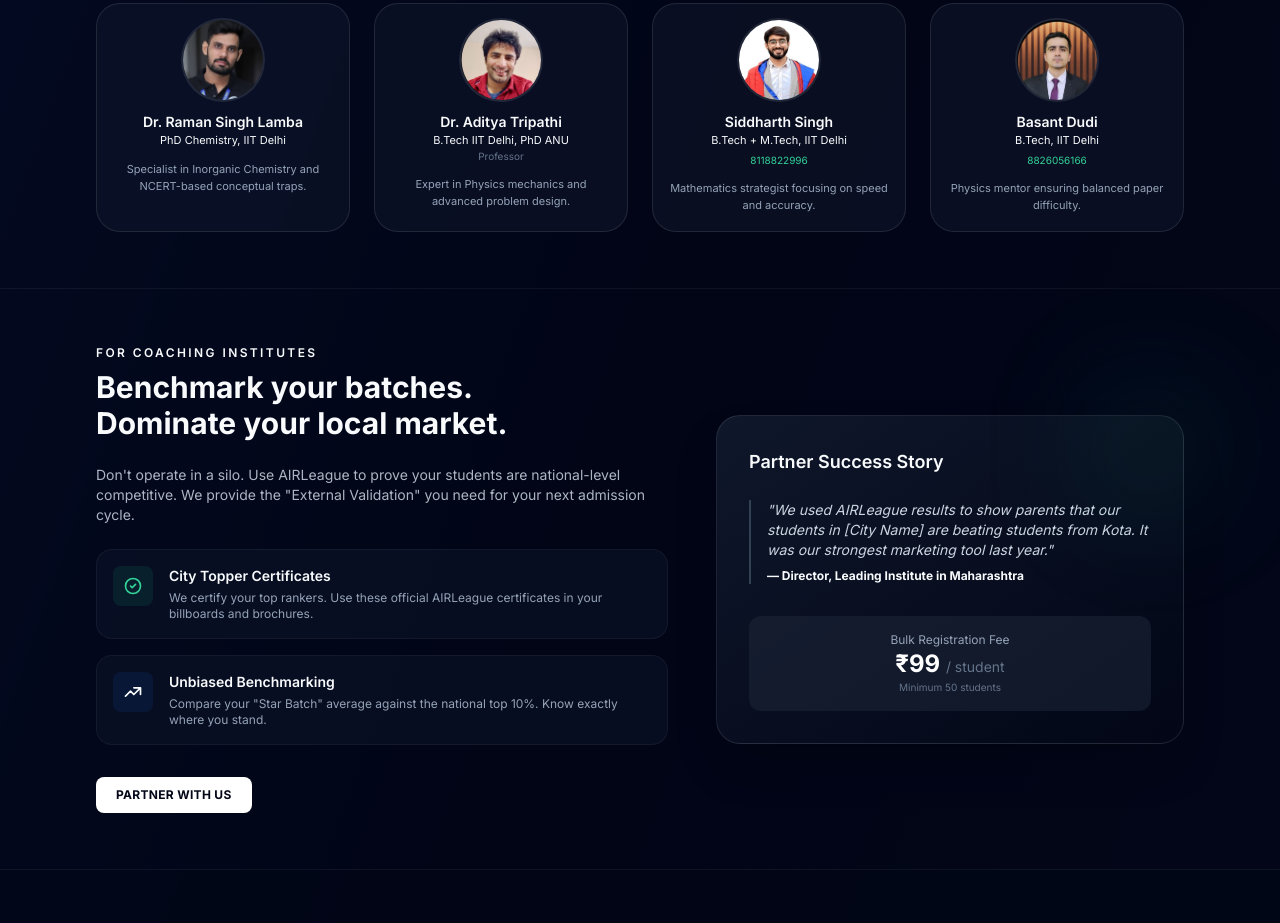
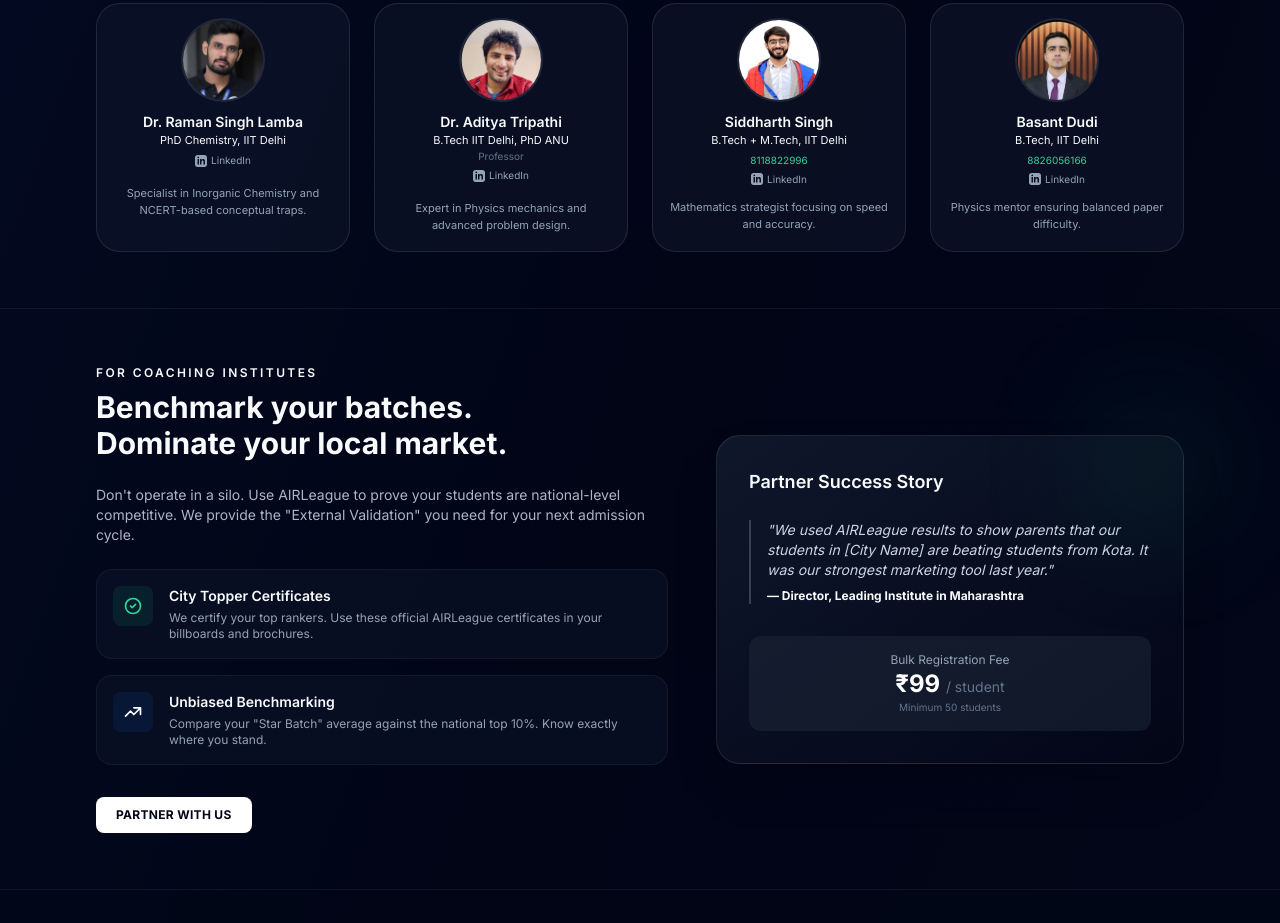
Before and after one commit to ssgrewal3/web, a plain HTML site: page index.html in a window 1280 px wide. Shown: the part 1421-2344 px from the top of the page. Drawn offline with nearby package versions, Linux system fonts and the light colour scheme.

Commit message:
Update index.html

```diff
--- a/index.html
+++ b/index.html
@@ -251,6 +251,10 @@
                         <div>
                             <p class="font-semibold text-slate-50 text-sm">Dr. Raman Singh Lamba</p>
                             <p class="text-[11px] text-primary-200">PhD Chemistry, IIT Delhi</p>
+                            <a href="https://www.linkedin.com/in/raman-singh-lamba-8792b9301" target="_blank" rel="noopener noreferrer" class="mt-1 inline-flex items-center gap-1 text-[10px] text-slate-400 hover:text-blue-400">
+                                <svg class="h-3 w-3" fill="currentColor" viewBox="0 0 24 24"><path d="M19 0h-14c-2.761 0-5 2.239-5 5v14c0 2.761 2.239 5 5 5h14c2.762 0 5-2.239 5-5v-14c0-2.761-2.238-5-5-5zm-11 19h-3v-11h3v11zm-1.5-12.268c-.966 0-1.75-.79-1.75-1.764s.784-1.764 1.75-1.764 1.75.79 1.75 1.764-.783 1.764-1.75 1.764zm13.5 12.268h-3v-5.604c0-3.368-4-3.113-4 0v5.604h-3v-11h3v1.765c1.396-2.586 7-2.777 7 2.476v6.759z"/></svg>
+                                LinkedIn
+                            </a>
                         </div>
                     </div>
                     <p class="mt-3 text-[11px] text-slate-400 leading-relaxed text-center">
@@ -268,6 +272,10 @@
                             <p class="font-semibold text-slate-50 text-sm">Dr. Aditya Tripathi</p>
                             <p class="text-[11px] text-primary-200">B.Tech IIT Delhi, PhD ANU</p>
                             <p class="text-[10px] text-slate-500">Professor</p>
+                            <a href="https://www.linkedin.com/in/aditya-tripathi-nanophotonics" target="_blank" rel="noopener noreferrer" class="mt-1 inline-flex items-center gap-1 text-[10px] text-slate-400 hover:text-blue-400">
+                                <svg class="h-3 w-3" fill="currentColor" viewBox="0 0 24 24"><path d="M19 0h-14c-2.761 0-5 2.239-5 5v14c0 2.761 2.239 5 5 5h14c2.762 0 5-2.239 5-5v-14c0-2.761-2.238-5-5-5zm-11 19h-3v-11h3v11zm-1.5-12.268c-.966 0-1.75-.79-1.75-1.764s.784-1.764 1.75-1.764 1.75.79 1.75 1.764-.783 1.764-1.75 1.764zm13.5 12.268h-3v-5.604c0-3.368-4-3.113-4 0v5.604h-3v-11h3v1.765c1.396-2.586 7-2.777 7 2.476v6.759z"/></svg>
+                                LinkedIn
+                            </a>
                         </div>
                     </div>
                     <p class="mt-3 text-[11px] text-slate-400 leading-relaxed text-center">
@@ -284,7 +292,13 @@
                         <div>
                             <p class="font-semibold text-slate-50 text-sm">Siddharth Singh</p>
                             <p class="text-[11px] text-primary-200">B.Tech + M.Tech, IIT Delhi</p>
-                            <a href="tel:+918118822996" class="mt-1 block text-[10px] text-emerald-400 hover:underline">8118822996</a>
+                            <div class="flex flex-col items-center gap-1 mt-1">
+                                <a href="tel:+918118822996" class="text-[10px] text-emerald-400 hover:underline">8118822996</a>
+                                <a href="https://www.linkedin.com/in/siddharth-singh-95b037130" target="_blank" rel="noopener noreferrer" class="inline-flex items-center gap-1 text-[10px] text-slate-400 hover:text-blue-400">
+                                    <svg class="h-3 w-3" fill="currentColor" viewBox="0 0 24 24"><path d="M19 0h-14c-2.761 0-5 2.239-5 5v14c0 2.761 2.239 5 5 5h14c2.762 0 5-2.239 5-5v-14c0-2.761-2.238-5-5-5zm-11 19h-3v-11h3v11zm-1.5-12.268c-.966 0-1.75-.79-1.75-1.764s.784-1.764 1.75-1.764 1.75.79 1.75 1.764-.783 1.764-1.75 1.764zm13.5 12.268h-3v-5.604c0-3.368-4-3.113-4 0v5.604h-3v-11h3v1.765c1.396-2.586 7-2.777 7 2.476v6.759z"/></svg>
+                                    LinkedIn
+                                </a>
+                            </div>
                         </div>
                     </div>
                     <p class="mt-3 text-[11px] text-slate-400 leading-relaxed text-center">
@@ -301,7 +315,13 @@
                         <div>
                             <p class="font-semibold text-slate-50 text-sm">Basant Dudi</p>
                             <p class="text-[11px] text-primary-200">B.Tech, IIT Delhi</p>
-                            <a href="tel:+918826056166" class="mt-1 block text-[10px] text-emerald-400 hover:underline">8826056166</a>
+                            <div class="flex flex-col items-center gap-1 mt-1">
+                                <a href="tel:+918826056166" class="text-[10px] text-emerald-400 hover:underline">8826056166</a>
+                                <a href="https://www.linkedin.com/in/basant-dudi" target="_blank" rel="noopener noreferrer" class="inline-flex items-center gap-1 text-[10px] text-slate-400 hover:text-blue-400">
+                                    <svg class="h-3 w-3" fill="currentColor" viewBox="0 0 24 24"><path d="M19 0h-14c-2.761 0-5 2.239-5 5v14c0 2.761 2.239 5 5 5h14c2.762 0 5-2.239 5-5v-14c0-2.761-2.238-5-5-5zm-11 19h-3v-11h3v11zm-1.5-12.268c-.966 0-1.75-.79-1.75-1.764s.784-1.764 1.75-1.764 1.75.79 1.75 1.764-.783 1.764-1.75 1.764zm13.5 12.268h-3v-5.604c0-3.368-4-3.113-4 0v5.604h-3v-11h3v1.765c1.396-2.586 7-2.777 7 2.476v6.759z"/></svg>
+                                    LinkedIn
+                                </a>
+                            </div>
                         </div>
                     </div>
                     <p class="mt-3 text-[11px] text-slate-400 leading-relaxed text-center">
```
